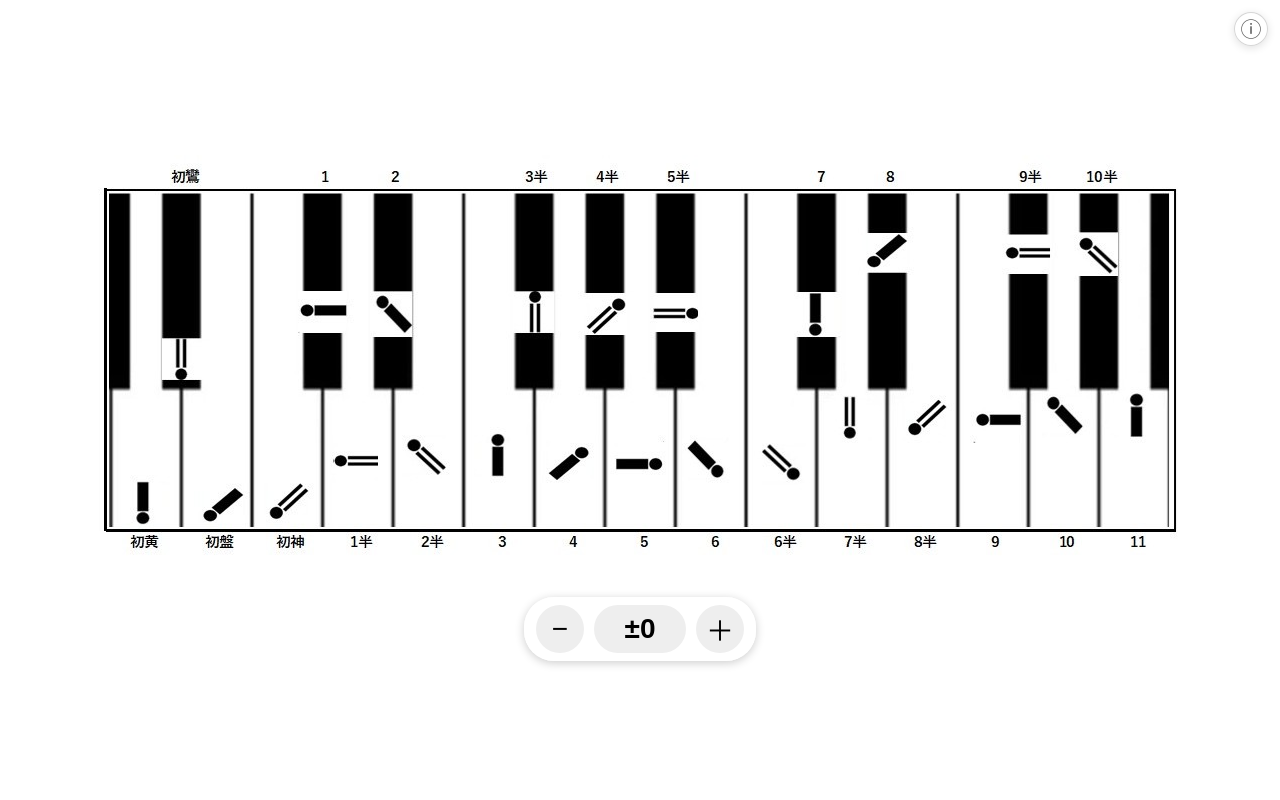
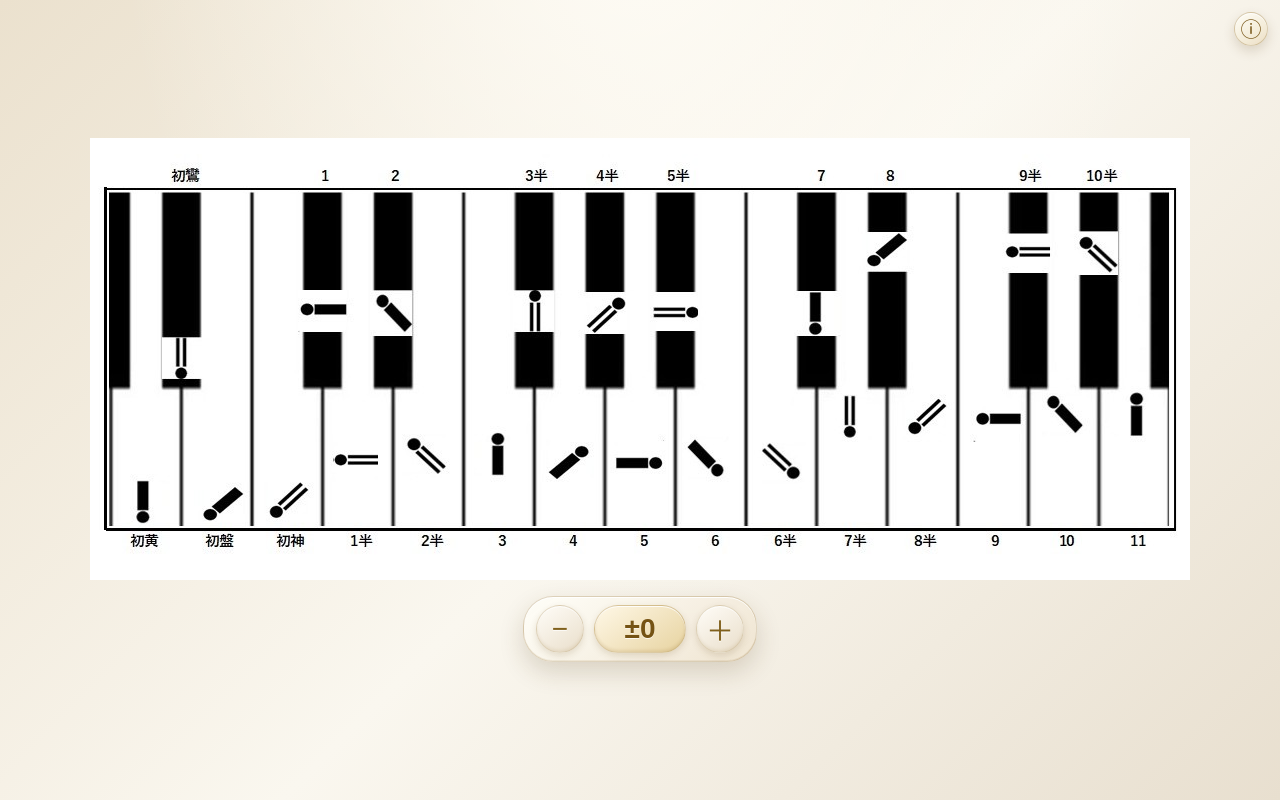
Before and after one commit to kazutakahashimoto111gpt-dot/GoeikaApp-HK, a plain HTML site: page index.html in a window 1280 px wide. Drawn offline with Linux system fonts and the light colour scheme.

Commit message:
画面の質感を変更

```diff
--- a/style.css
+++ b/style.css
@@ -24,7 +24,18 @@ body {
 
   overflow: hidden;
 
-  background: white;
+  background:
+    radial-gradient(
+      ellipse at 50% -20%,
+      #fffdf7 0%,
+      rgba(255, 253, 247, 0) 58%
+    ),
+    linear-gradient(
+      135deg,
+      #ebe1ce 0%,
+      #faf7ef 52%,
+      #e8dfcf 100%
+    );
 
 }
 
@@ -38,6 +49,8 @@ body {
   align-items: center;
 
   font-family: sans-serif;
+
+  color: #493b23;
 
 }
 
@@ -389,13 +402,34 @@ body {
   border-radius: 30px;
 
 
+  border:
+    1px solid
+    rgba(128, 94, 31, 0.24);
+
+
   background:
-    rgba(255, 255, 255, 0.92);
+    linear-gradient(
+      145deg,
+      rgba(255, 254, 249, 0.94),
+      rgba(238, 228, 208, 0.92)
+    );
 
 
   box-shadow:
-    0 2px 10px
-    rgba(0, 0, 0, 0.20);
+    0 10px 24px
+    rgba(82, 59, 20, 0.18),
+    inset 0 1px 0
+    rgba(255, 255, 255, 0.90),
+    inset 0 -1px 0
+    rgba(145, 108, 41, 0.10);
+
+
+  -webkit-backdrop-filter:
+    blur(10px);
+
+
+  backdrop-filter:
+    blur(10px);
 
 
   /*
@@ -435,7 +469,9 @@ body {
   padding: 0;
 
 
-  border: none;
+  border:
+    1px solid
+    rgba(133, 99, 32, 0.20);
 
 
   /* 円形にする */
@@ -444,7 +480,28 @@ body {
 
 
   background:
-    #eeeeee;
+    linear-gradient(
+      145deg,
+      #fffdf8,
+      #e9deca
+    );
+
+
+  box-shadow:
+    0 3px 7px
+    rgba(103, 75, 26, 0.16),
+    inset 0 1px 0
+    rgba(255, 255, 255, 0.90),
+    inset 0 -2px 3px
+    rgba(145, 108, 41, 0.10);
+
+
+  color: #80601c;
+
+
+  text-shadow:
+    0 1px 0
+    rgba(255, 255, 255, 0.75);
 
 
   font-size: 28px;
@@ -473,14 +530,37 @@ body {
     0 12px;
 
 
-  border: none;
+  border:
+    1px solid
+    rgba(133, 99, 32, 0.24);
 
 
   border-radius: 24px;
 
 
   background:
-    #eeeeee;
+    linear-gradient(
+      145deg,
+      #fff8e7,
+      #e7d3a0
+    );
+
+
+  box-shadow:
+    0 3px 7px
+    rgba(103, 75, 26, 0.16),
+    inset 0 1px 0
+    rgba(255, 255, 255, 0.88),
+    inset 0 -2px 3px
+    rgba(128, 86, 13, 0.13);
+
+
+  color: #755314;
+
+
+  text-shadow:
+    0 1px 0
+    rgba(255, 255, 255, 0.72);
 
 
   font-size: 28px;
@@ -509,6 +589,10 @@ body {
 
   transform:
     scale(0.94);
+
+  box-shadow:
+    inset 0 2px 5px
+    rgba(108, 72, 10, 0.20);
 
 }
 
@@ -973,22 +1057,28 @@ body {
 
   border:
     1px solid
-    rgba(0, 0, 0, 0.16);
+    rgba(132, 97, 30, 0.28);
 
 
   border-radius: 50%;
 
 
   background:
+    linear-gradient(
+      145deg,
+      rgba(255, 254, 248, 0.96),
+      rgba(235, 222, 194, 0.92)
+    );
+
+
+  box-shadow:
+    0 5px 12px
+    rgba(86, 61, 17, 0.17),
+    inset 0 1px 0
     rgba(255, 255, 255, 0.88);
 
 
-  box-shadow:
-    0 2px 8px
-    rgba(0, 0, 0, 0.12);
-
-
-  color: #555;
+  color: #755314;
 
 
   font-size: 21px;
@@ -1008,6 +1098,10 @@ body {
 
   transform:
     scale(0.94);
+
+  box-shadow:
+    inset 0 2px 5px
+    rgba(108, 72, 10, 0.20);
 
 }
 
--- a/sw.js
+++ b/sw.js
@@ -49,7 +49,7 @@
 // ====================================================
 
 const CACHE_NAME =
-  "v2.0.54";
+  "v2.0.55";
 
 
 
```
